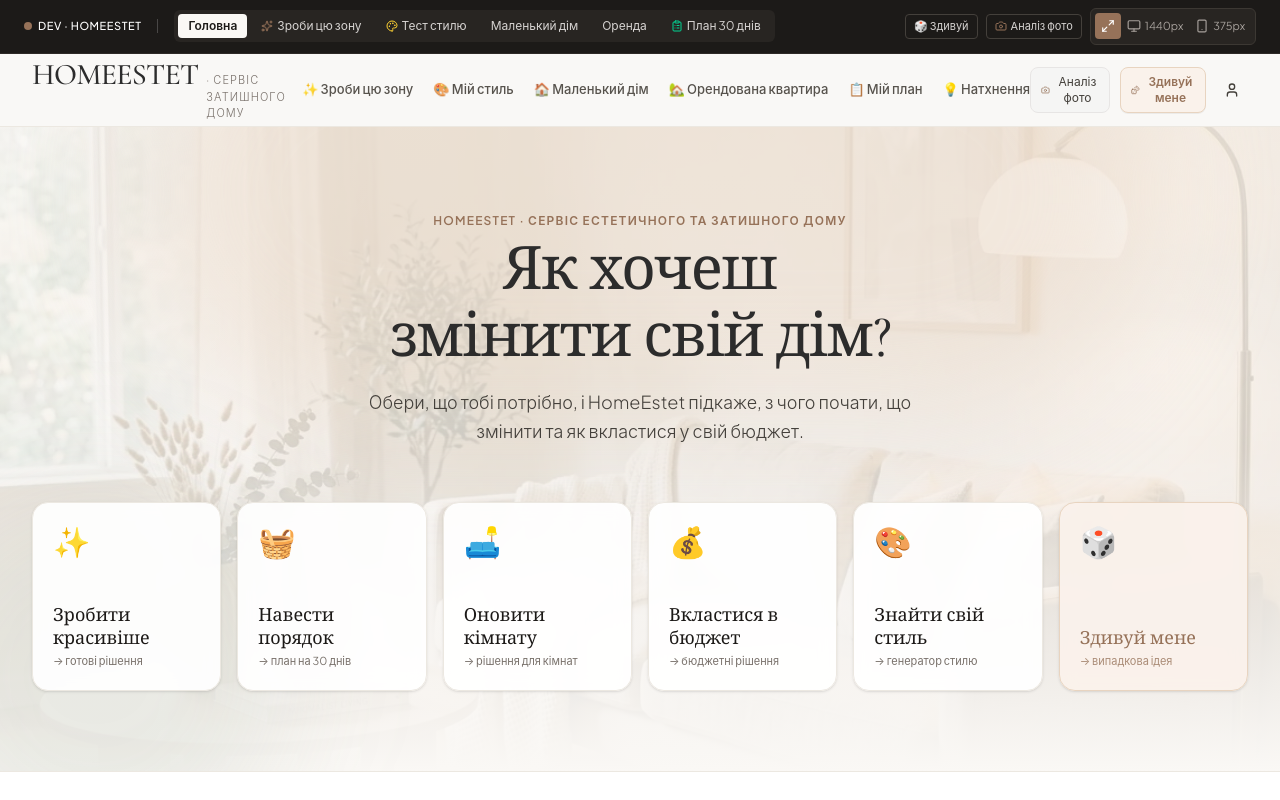
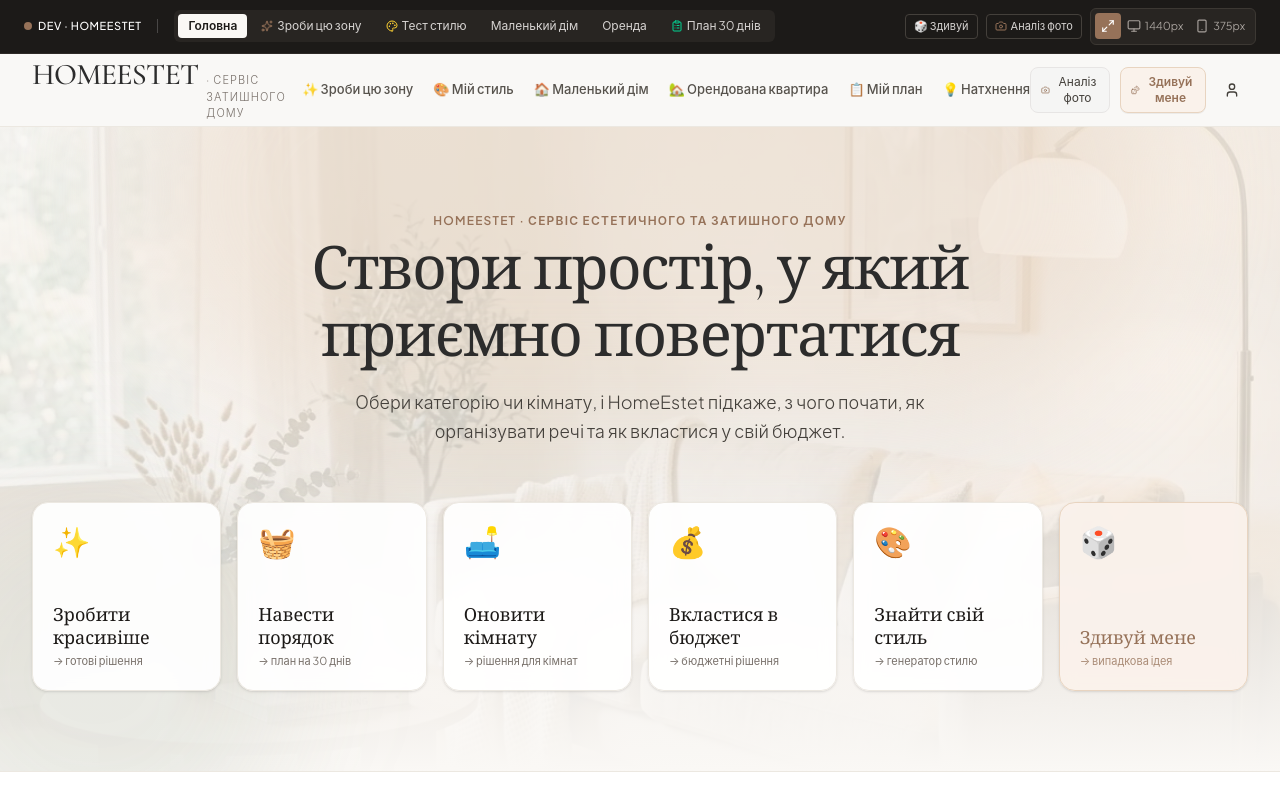
Before and after one commit to yaroslava0505/homeestet, a React (Vite) app: page / in a window 1280 px wide. Shown: the top 800 px of the page. Built offline with nearby package versions, Linux system fonts and the light colour scheme.

Commit message:
Головна: новий заголовок і підзаголовок hero
Co-Authored-By: Claude Fable 5.1 <noreply@anthropic.com>

```diff
--- a/src/pages/HomePage.tsx
+++ b/src/pages/HomePage.tsx
@@ -46,10 +46,10 @@ export function HomePage({ onNavigate, onOpenSurprise }: HomePageProps) {
               HOMEESTET · Сервіс естетичного та затишного дому
             </span>
             <h1 className="font-serif text-3xl sm:text-5xl lg:text-6xl text-[#2C2C2C] font-normal leading-[1.12] tracking-tight mb-4 text-balance">
-              Як хочеш змінити свій дім?
+              Створи простір, у який приємно повертатися
             </h1>
             <p className="text-stone-700 text-sm sm:text-lg font-light leading-relaxed max-w-xl mx-auto">
-              Обери, що тобі потрібно, і HomeEstet підкаже, з чого почати, що змінити та як вкластися у свій бюджет.
+              Обери категорію чи кімнату, і HomeEstet підкаже, з чого почати, як організувати речі та як вкластися у свій бюджет.
             </p>
           </div>
 
```
